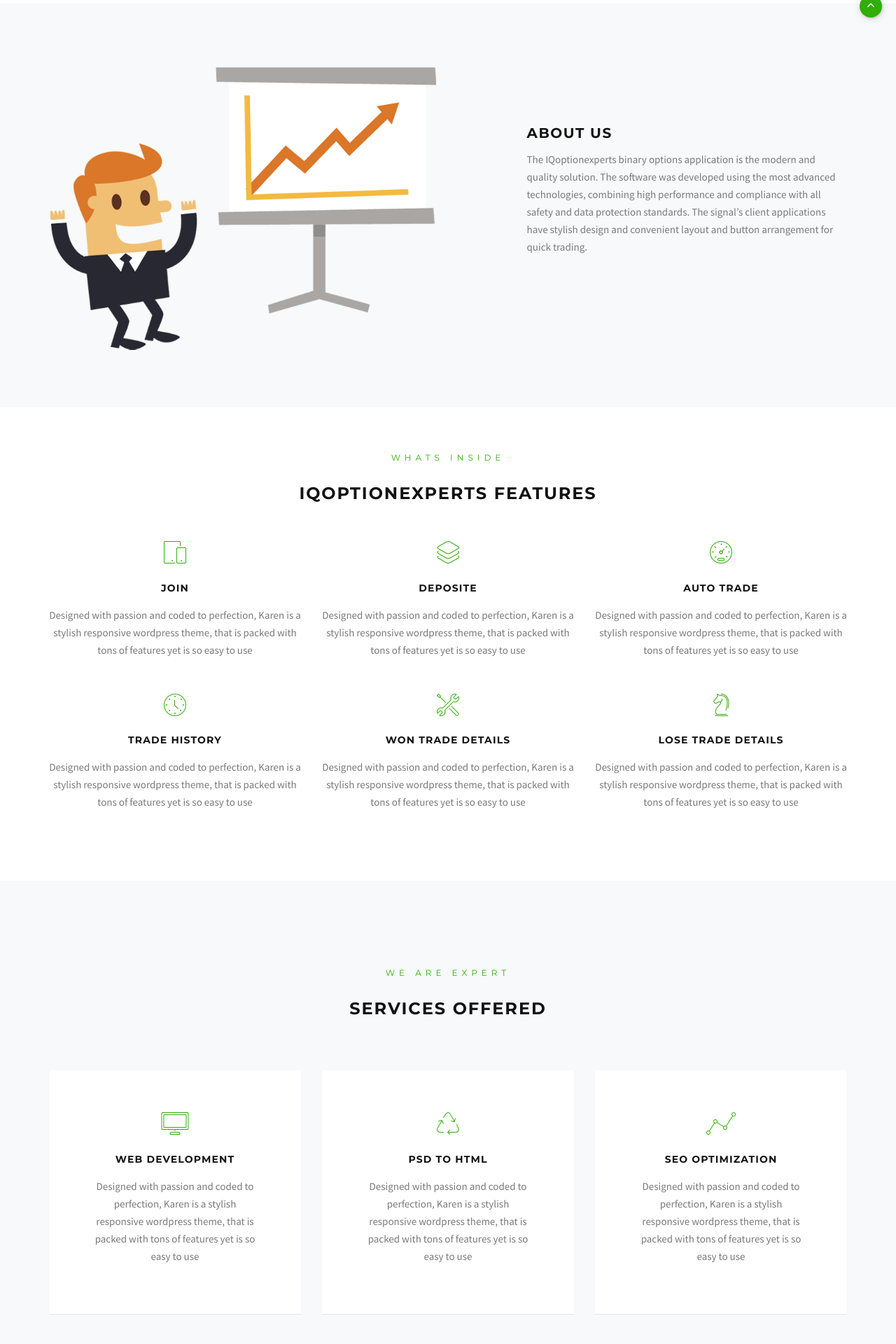
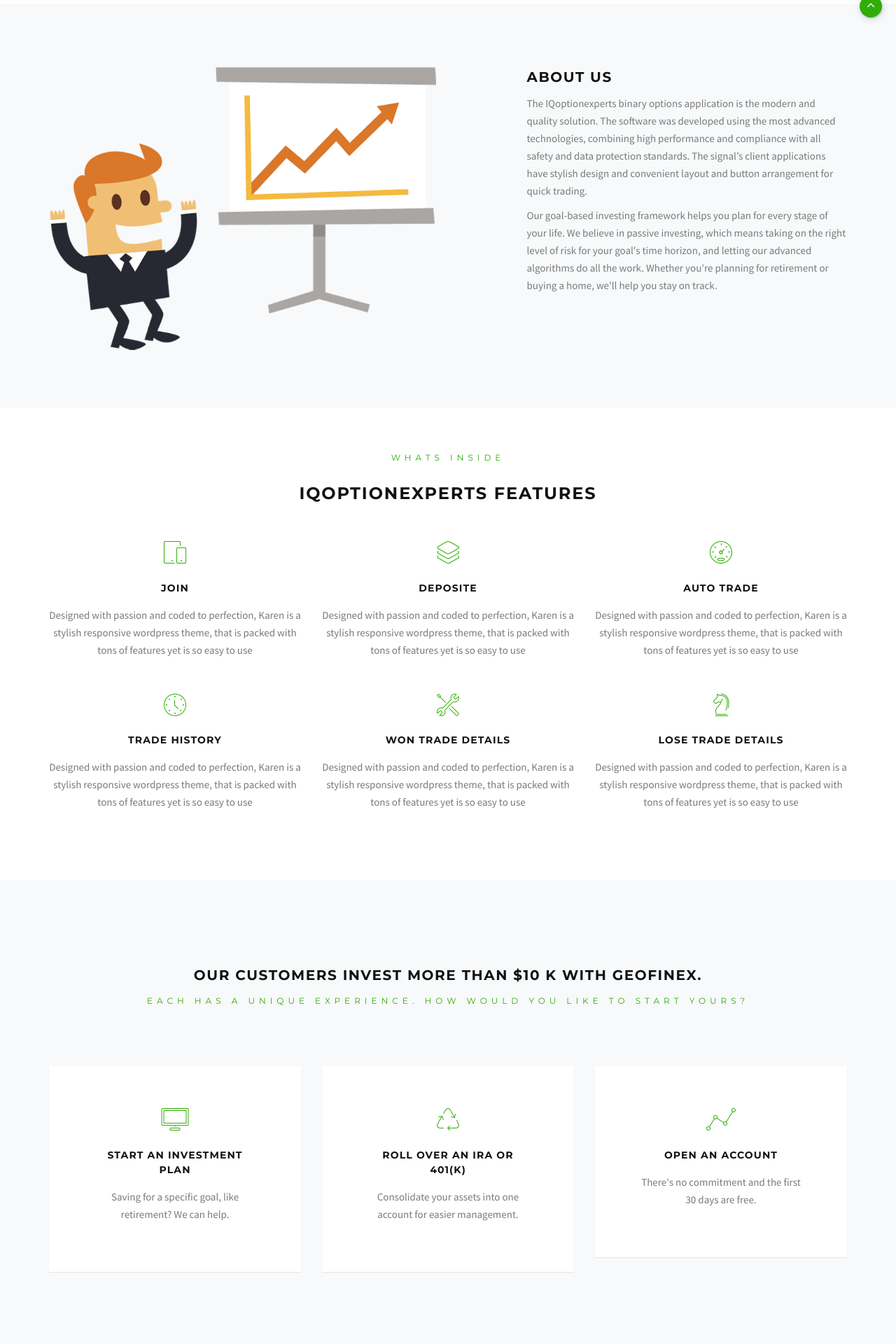
Before and after one commit to yogeshdmca/trading, a Django app: template templates/pages/home.html in a window 1280 px wide. Shown: the part 815-2735 px from the top of the page at 70% size. Run offline with Django 3.2, Linux system fonts and the light colour scheme; the template is opened without the code that fills it, so the values that code supplies are empty; some libraries are stand-ins or nearby versions; some web fonts are replaced.

Commit message:
commit for signal

```diff
--- a/accounts/views.py
+++ b/accounts/views.py
@@ -66,8 +66,10 @@ class UserDashbord(LoginRequiredMixin,View):
 
     def get(self, request):
 
-        active_signals = Signal.objects.filter(status='active')
-        return render(request, self.template_name,{'active_signals':active_signals})
+        signals = Signal.objects.filter()[:5]
+        active_singals = Signal.objects.filter(status='active')
+        active_singal = active_singals and active_singals[0] or False
+        return render(request, self.template_name,{'active_singal':active_singal,'signals':signals })
 
 
 class SignalListing(LoginRequiredMixin,View):
--- a/templates/include/about.html
+++ b/templates/include/about.html
@@ -9,9 +9,10 @@
 					<img src="/static/images/business_010.png" class="img-responsive" alt="screenshot">
 
 				</div>
-				<div class="col-md-5 col-md-offset-1 services-info mt-80">
-					<h4>ABOUT US</h4>
+				<div class="col-md-5 col-md-offset-1 services-info">
+					<h4 class="active">ABOUT US</h4>
 					<p>The IQoptionexperts binary options application is the modern and quality solution. The software was developed using the most advanced technologies, combining high performance and compliance with all safety and data protection standards. The signal’s client applications have stylish design and convenient layout and button arrangement for quick trading.</p>
+					<p>Our goal-based investing framework helps you plan for every stage of your life. We believe in passive investing, which means taking on the right level of risk for your goal's time horizon, and letting our advanced algorithms do all the work. Whether you're planning for retirement or buying a home, we'll help you stay on track.</p>
 				</div>
 			</div>
 
--- a/templates/include/banner.html
+++ b/templates/include/banner.html
@@ -17,7 +17,7 @@
               data-title="The Art of Design"
               >
               <!-- MAIN IMAGE -->
-              <img src="/static/img/revolution/rev_slider_2.jpg"
+              <img src="/static/images/side1.png"
                 alt=""
                 data-bgrepeat="no-repeat"
                 data-bgfit="cover"
@@ -86,7 +86,7 @@
                 data-transform_in="x:0;y:150;z:0;rotationZ:0;scaleX:1;scaleY:1;skewX:0;skewY:0;opacity:0;"
                 data-transform_out="opacity:0;s:1000;e:Power3.easeInOut;"
                 data-start="1000"
-                data-splitout="none">WON/LOSE TRADE DETAILS
+                data-splitout="none">Checkout Out Our
               </div>
 
               <!-- LAYER NR. 2 -->
@@ -101,7 +101,7 @@
                 data-transform_in="x:0;y:150;z:0;rotationZ:0;scaleX:1;scaleY:1;skewX:0;skewY:0;opacity:0;"
                 data-transform_out="opacity:0;s:1000;e:Power3.easeInOut;"
                 data-start="1200"
-                style="text-align: center;">User Friendly Dashbord with intregated reports.
+                style="text-align: center;">Best investment service
               </div>
 
               <!-- LAYER NR. 3 -->
--- a/templates/include/services2.html
+++ b/templates/include/services2.html
@@ -5,8 +5,8 @@
 
     <div class="row mb-60">
       <div class="col-md-12 text-center">
-        <span class="subheading">We Are Expert</span>
-        <h2>Services Offered</h2>
+        <h4>Our customers invest more than $10 k with GeoFinex.</h4>
+        <span class="subheading">Each has a unique experience. How would you like to start yours?</span>
       </div>
     </div>
 
@@ -14,24 +14,24 @@
       <div class="col-md-4 service-item wow bounceInUp" data-wow-duration="1s" data-wow-delay="0.3s">
         <div class="service-item-box">
           <i class="icon icon-desktop"></i>
-          <h3>Web Development</h3>
-         <p class="text-center">Designed with passion and coded to perfection, Karen is a stylish responsive wordpress theme, that is packed with tons of features yet is so easy to use </p>
+          <h3>Start an Investment Plan</h3>
+         <p class="text-center">Saving for a specific goal, like retirement? We can help.</p>
         </div>
       </div> <!-- end service item -->
 
       <div class="col-md-4 service-item wow bounceInUp" data-wow-duration="1s" data-wow-delay="0.3s">
         <div class="service-item-box">
           <i class="icon icon-recycle"></i>
-          <h3>PSD to HTML</h3>
-          <p class="text-center">Designed with passion and coded to perfection, Karen is a stylish responsive wordpress theme, that is packed with tons of features yet is so easy to use </p>
+          <h3>Roll Over an IRA or 401(k)</h3>
+          <p class="text-center">Consolidate your assets into one account for easier management. </p>
         </div>
       </div> <!-- end service item -->
 
       <div class="col-md-4 service-item wow bounceInUp" data-wow-duration="1s" data-wow-delay="0.5s">
         <div class="service-item-box">
           <i class="icon icon-linegraph"></i>
-          <h3>SEO Optimization</h3>
-          <p class="text-center">Designed with passion and coded to perfection, Karen is a stylish responsive wordpress theme, that is packed with tons of features yet is so easy to use </p>
+          <h3>Open an Account</h3>
+          <p class="text-center">There's no commitment and the first 30 days are free.</p>
         </div>
       </div> <!-- end service item -->
 
--- a/templates/layout.html
+++ b/templates/layout.html
@@ -25,11 +25,12 @@
         {% include 'dashbord/includes/menu.html'%}.
         <div class="content container">
             <h2 class="page-title">{% block page_title %}Dashboard <small>Statistics and more</small>{% endblock page_title %}</h2>
-        </div>
+
 
         {% block content %}
 
         {% endblock content %}
+        </div>
 
         <div class="loader-wrap hiding hide">
             <i class="fa fa-circle-o-notch fa-spin"></i>
--- a/trade/models.py
+++ b/trade/models.py
@@ -93,7 +93,6 @@ from django.template.loader import render_to_string
 
 @receiver(post_save, sender=Signal, dispatch_uid="new_signal_created")
 def update_stock(sender, instance, **kwargs):
-    if instance.status == 'active':
         row = render_to_string('dashbord/includes/active_signal.html', {'signal': instance})
         redis_publisher = RedisPublisher(facility='active_signal', broadcast=True)
         message = RedisMessage(row)
```
Also changed, not shown: templates/dashbord/dashbord.html (+3 -71 lines), templates/dashbord/includes/signal_dashbord.html (added, +80 -0 lines), db.sqlite3, static/images/side1.png (added), static/images/slider_2.png (added).
